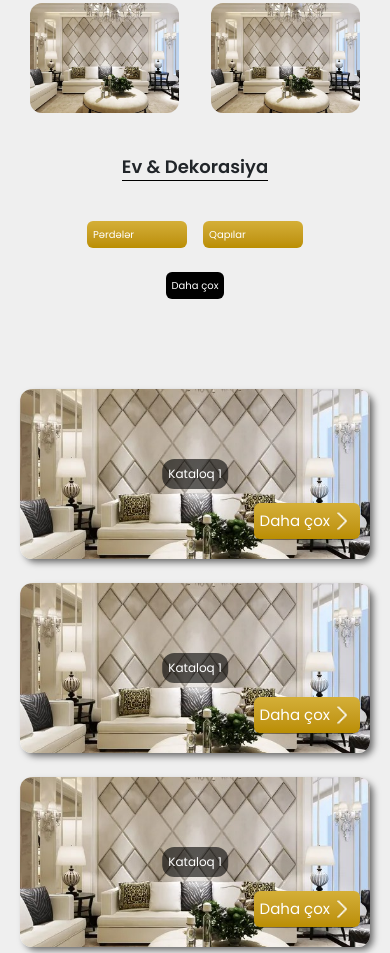
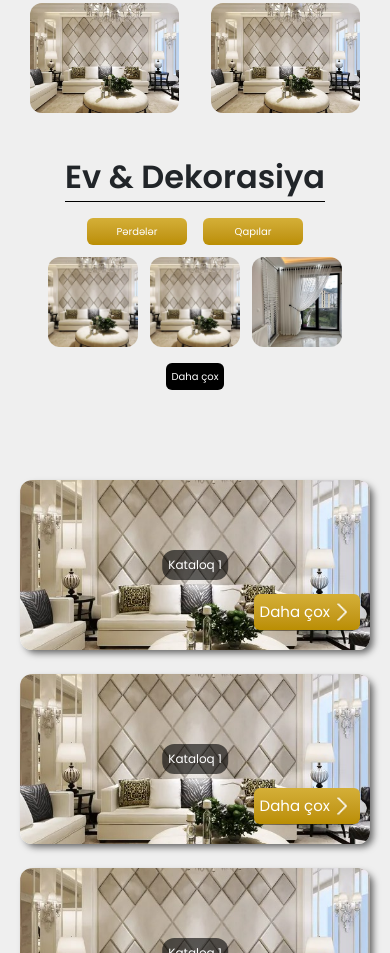
Before and after one commit to NS-Studio-LLC/Tesoro---front, a plain HTML site: page index.html in a window 390 px wide. Shown: the part 2663-3616 px from the top of the page. Drawn offline with nearby package versions, Linux system fonts and the light colour scheme.

Commit message:
home and decoration responsive

```diff
--- a/assets/scss/pages/_index.scss
+++ b/assets/scss/pages/_index.scss
@@ -151,6 +151,11 @@
         flex-direction: column;
         align-items: center;
 
+        .btn-more {
+            margin-top: 0;
+            justify-content: center;
+        }
+
         .section-header {
             display: flex;
             flex-direction: column;
@@ -163,13 +168,13 @@
                 width: fit-content;
                 border-bottom: 1px solid black;
 
-                @include mq(tablet-portrait-up) {
-                    font-size: 18px;
-                }
+                // @include mq(tablet-portrait-up) {
+                //     font-size: 18px;
+                // }
 
-                @include mq(phone-only) {
-                    font-size: 18px;
-                }
+                // @include mq(phone-only) {
+                //     font-size: 18px;
+                // }
             }
 
             .header-actions {
@@ -183,13 +188,13 @@
 
             }
 
-
         }
 
         .section-body {
             display: flex;
             flex-direction: column;
             align-items: center;
+            gap: 16px;
 
             .product-images {
                 display: flex;
@@ -197,15 +202,16 @@
                 gap: 12px;
                 margin-top: 12px;
 
-                @include mq(tablet-landscape-up) {
-                    display: none;
-                }
-
                 .product-img {
                     width: 140px;
                     height: 140px;
                     border-radius: 12px;
                     overflow: hidden;
+
+                    @include mq(phone-only){
+                        width: 90px;
+                        height: 90px;
+                    }
 
                     img {
                         object-fit: cover;
@@ -214,6 +220,8 @@
                     }
                 }
             }
+
+
         }
 
     }
```
Also changed, not shown: index.html (+1 -1 lines), assets/css/style.css, 1 other file.
